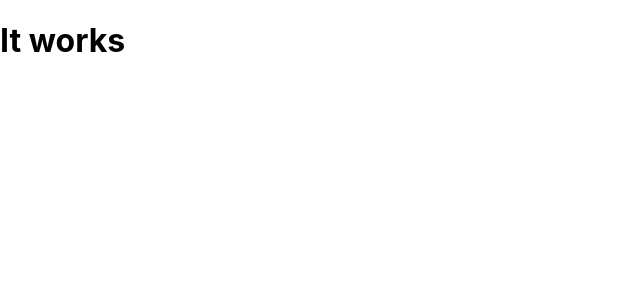
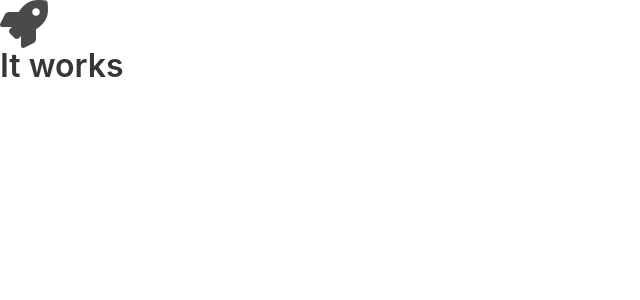
Before and after one commit to maksstepak/react-watchlist-app, a React (Create React App) app: page / in a window 1280 px wide. Shown: the top 300 px of the page, without its empty margins (0-640 px from the left). Built offline with nearby package versions, Linux system fonts and the light colour scheme.

Commit message:
Add bulma and font awesome

```diff
--- a/package.json
+++ b/package.json
@@ -3,9 +3,11 @@
   "version": "0.1.0",
   "private": true,
   "dependencies": {
+    "@fortawesome/fontawesome-free": "^5.15.1",
     "@testing-library/jest-dom": "^5.11.6",
     "@testing-library/react": "^11.2.2",
     "@testing-library/user-event": "^12.6.0",
+    "bulma": "^0.9.1",
     "react": "^17.0.1",
     "react-dom": "^17.0.1",
     "react-scripts": "4.0.1",
--- a/src/App.js
+++ b/src/App.js
@@ -1,7 +1,10 @@
 function App() {
   return (
     <div>
-      <h1>It works</h1>
+      <span className="icon is-large">
+        <i className="fas fa-3x fa-rocket"></i>
+      </span>
+      <h1 className="title">It works</h1>
     </div>
   );
 }
--- a/src/index.js
+++ b/src/index.js
@@ -1,5 +1,7 @@
 import React from 'react';
 import ReactDOM from 'react-dom';
+import 'bulma/css/bulma.css';
+import '@fortawesome/fontawesome-free/css/all.css';
 import './index.css';
 import App from './App';
 
```
Also changed, not shown: 1 other file (tests, documents, lock files or other folders).
